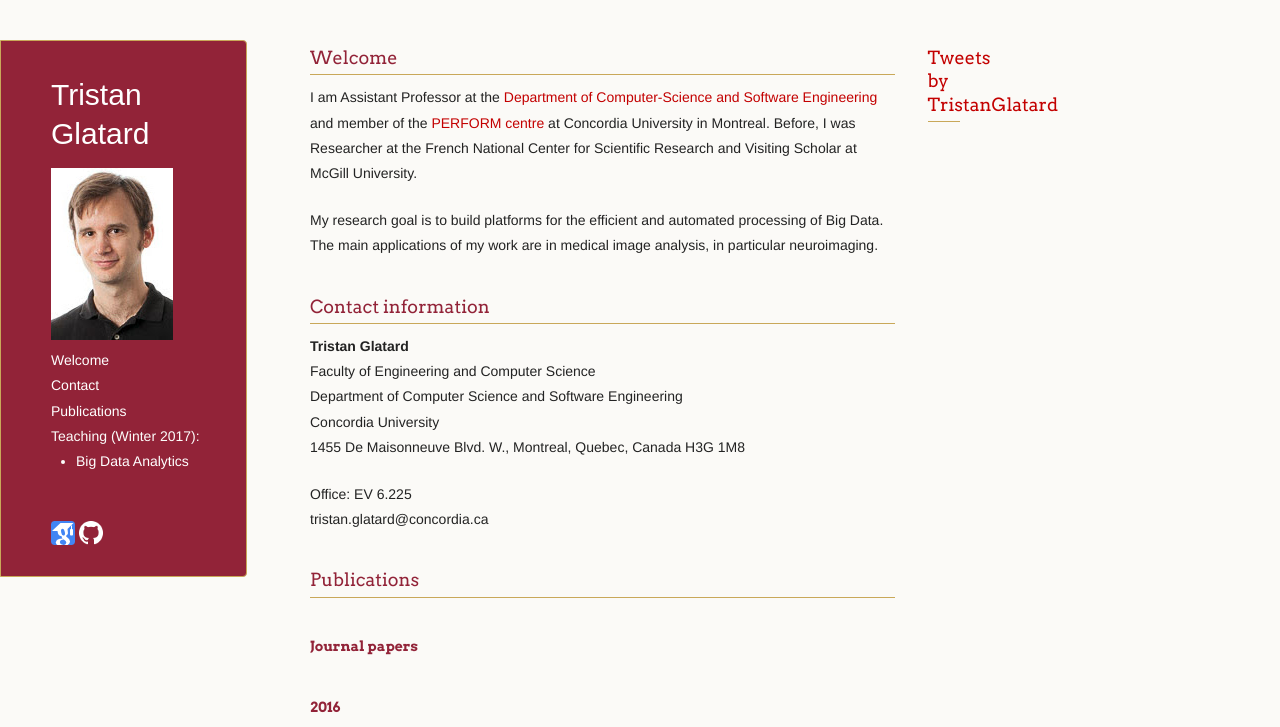
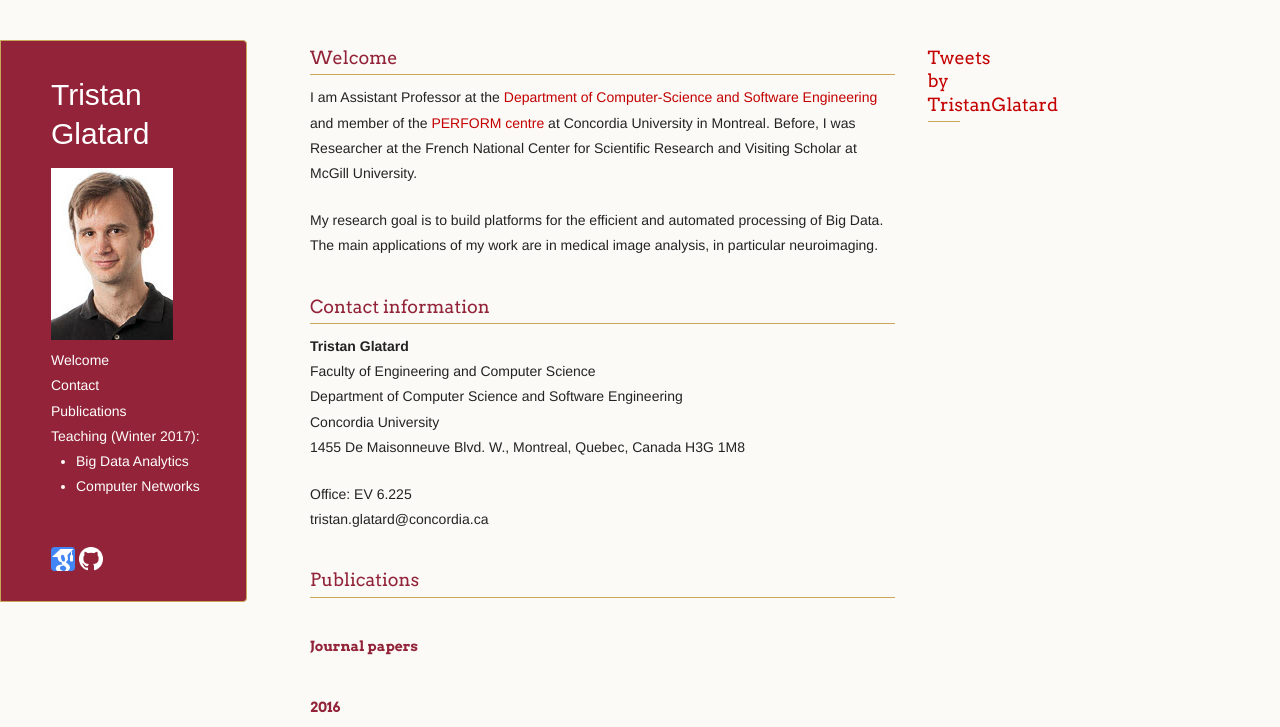
Before and after one commit to glatard/glatard.github.io, a plain HTML site: page index.html in a window 1280 px wide. Shown: the top 727 px of the page. Drawn offline with Linux system fonts and the light colour scheme.

Commit message:
Added networks course

```diff
--- a/index.html
+++ b/index.html
@@ -25,6 +25,7 @@
 	  Teaching (Winter 2017):
 	  <ul>
 	    <li><a href="teaching/big-data/winter-2017">Big Data Analytics</a></li>
+	    <li><a href="teaching/networks/winter-2017">Computer Networks</a></li>
 	  </ul>
 	  <br/>
           <a href="https://scholar.google.fr/citations?user=HpsswVgAAAAJ&hl=en"><img src="./images/google-scholar.png" alt="google scholar icon"/></a>
```
